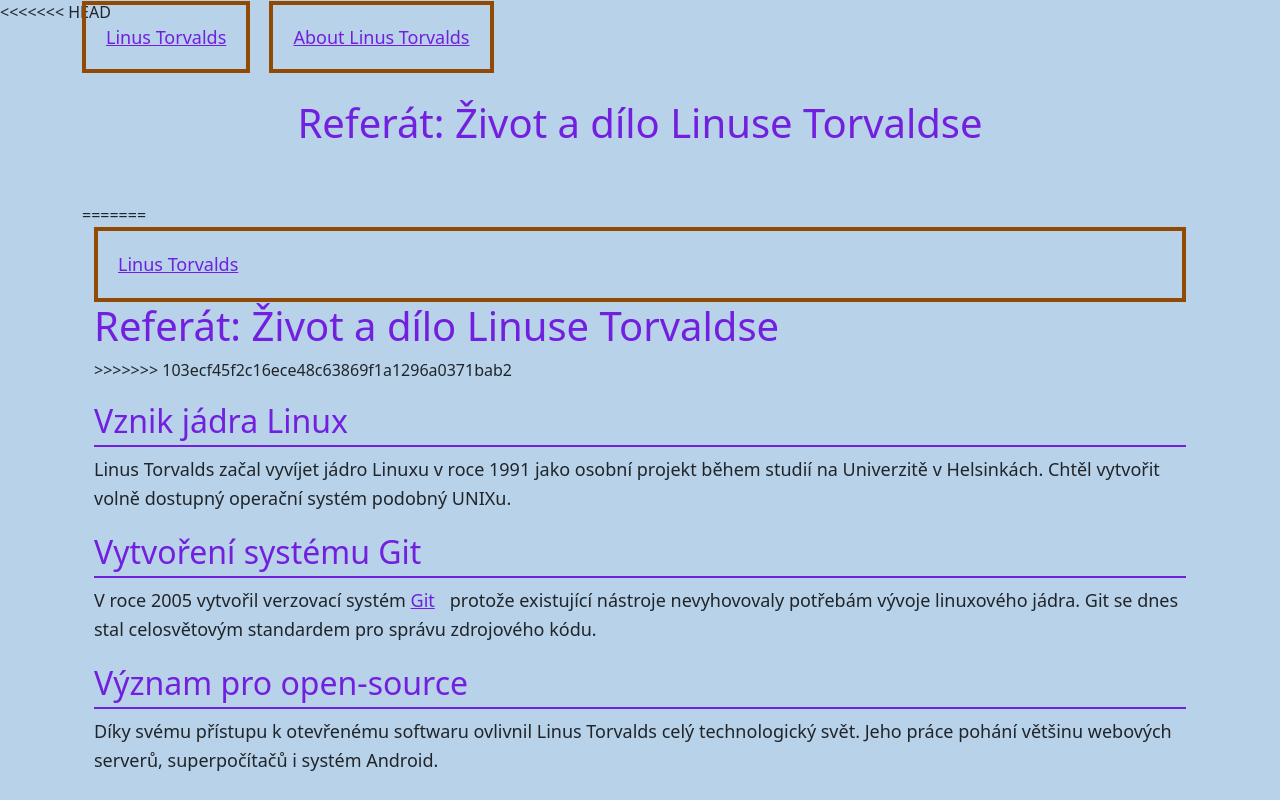
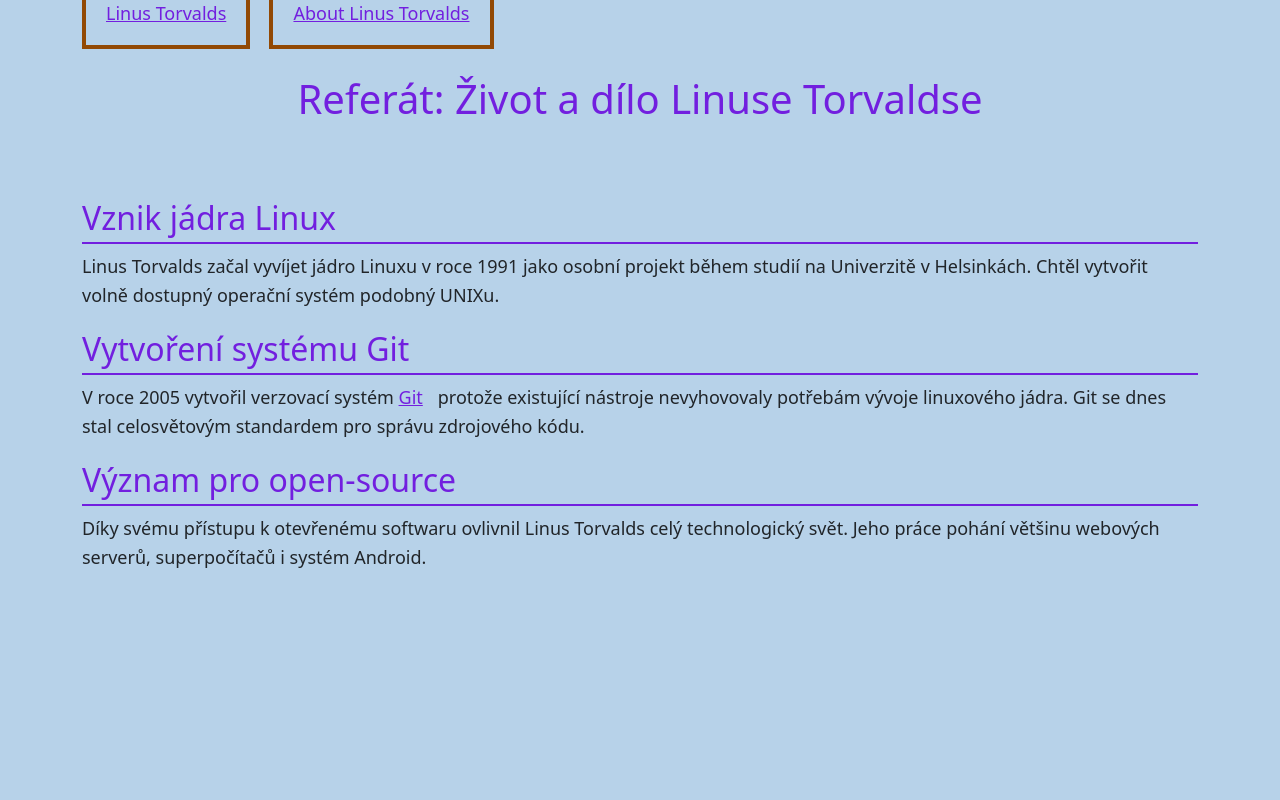
Before and after one commit to gyarab/2026_WT_Kout, a plain HTML site: page prvni_web/prvni.html in a window 1280 px wide. Drawn offline with nearby package versions, Linux system fonts and the light colour scheme.

Commit message:
modified:   prvni_web/prvni.html modified:   prvni_web/style.css

```diff
--- a/prvni_web/prvni.html
+++ b/prvni_web/prvni.html
@@ -8,7 +8,6 @@
     <link href="https://cdn.jsdelivr.net/npm/bootstrap@5.3.3/dist/css/bootstrap.min.css" rel="stylesheet">
     <link rel="stylesheet" href="style.css">
 
-<<<<<<< HEAD
     </head>
 <body>
     <div class="container">
@@ -18,16 +17,6 @@
         <div class="container-fluid bg text-center p-5">
             <h1>Referát: Život a dílo Linuse Torvaldse</h1>
         </div>
-=======
-</head>
-<body>
-    <div class="container">
-        <div class="oramovane">
-            <a href="index.html">Linus Torvalds</a>
-        </div>
-
-        <h1>Referát: Život a dílo Linuse Torvaldse</h1>
->>>>>>> 103ecf45f2c16ece48c63869f1a1296a0371bab2
 
         <h2>Vznik jádra Linux</h2>
         <p>
--- a/prvni_web/style.css
+++ b/prvni_web/style.css
@@ -3,14 +3,10 @@ body {
 }
 
 .oramovane {
-<<<<<<< HEAD
     border: 2px solid #721fdf;
-
-=======
     max-width: 300px;
     padding: 20px;
     border: 4px solid rgb(146, 73, 4);
->>>>>>> 103ecf45f2c16ece48c63869f1a1296a0371bab2
 }
 
 a {
```
